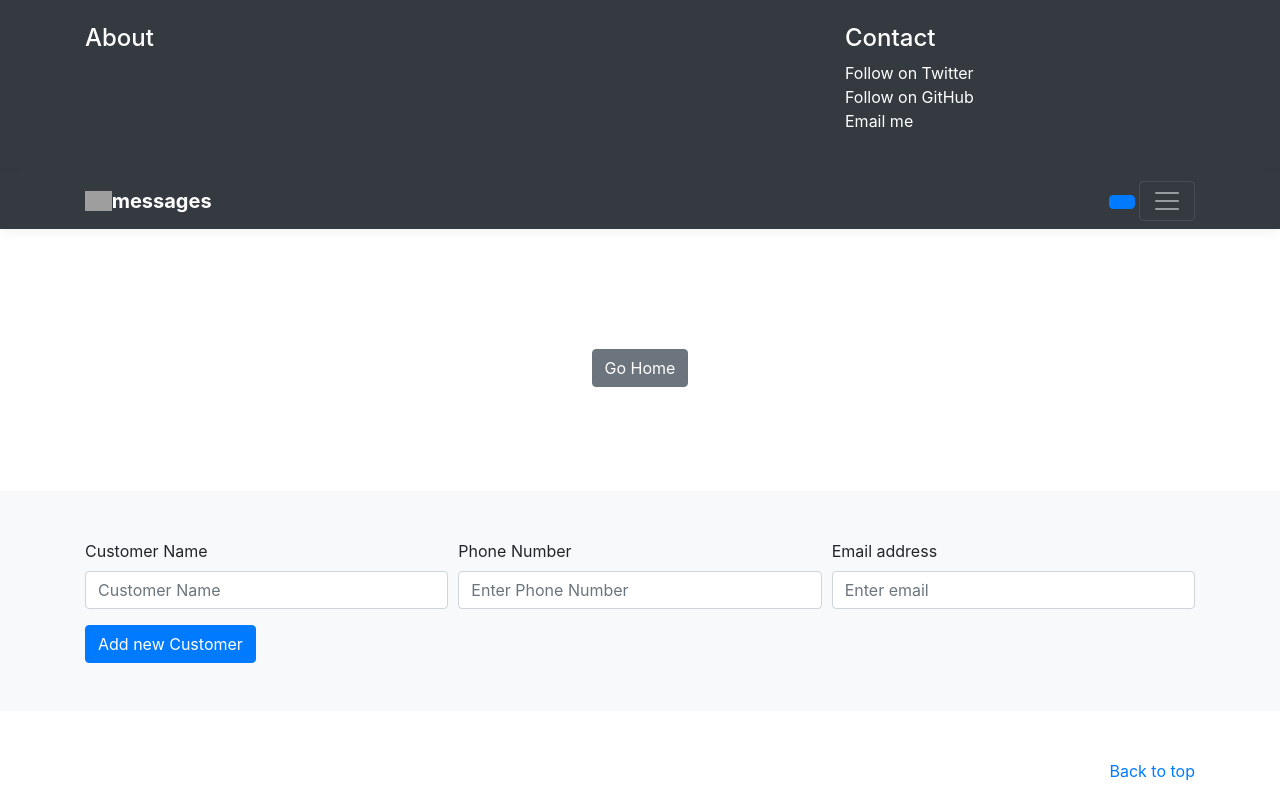
After one commit to cunhasb/sms-messages, a Flask app: template templates/newCustomer.html in a window 1280 px wide, after a click that opens the changed part. The commit adds this page. Run offline with Flask 2, Linux system fonts and the light colour scheme; the template is opened without the code that fills it, so the values that code supplies are empty; some libraries are stand-ins or nearby versions; grey boxes are pictures that could not be loaded.

```diff
--- a/app.py
+++ b/app.py
@@ -1,7 +1,10 @@
 from flask import Flask, render_template, request, redirect, url_for, flash, jsonify
 from flask_security import Security, login_required, SQLAlchemySessionUserDatastore, current_user
+from flask_security.forms import RegisterForm
 from flask_mail import Mail
 from celery import Celery
+from wtforms import StringField
+from wtforms.validators import InputRequired
 from werkzeug.contrib.fixers import ProxyFix
 from sqlalchemy.orm import sessionmaker
 from db.database import db_session, init_db
@@ -14,7 +17,7 @@ app = Flask(__name__)
 app.config['DEBUG'] = True
 app.config['SECRET_KEY'] = 'super_secret_key'
 app.config['SECURITY_PASSWORD_SALT'] = 'super_secret_password_salt'
-app.config['SECURITY_REGISTRABLE'] = True
+app.config['SECURITY_REGISTERABLE'] = True
 app.config['SECURITY_TRACKABLE'] = True
 app.config['SECURITY_SEND_REGISTER_EMAIL'] = False
 # app.config['MAIL_SERVER'] = 'smtp.gmail.com.'
@@ -24,8 +27,18 @@ app.config['SECURITY_SEND_REGISTER_EMAIL'] = False
 # app.config['MAIL_PASSWORD'] = 'password'
 
 # Setup Flask-Security
+
+
+class ExtendedRegisterForm(RegisterForm):
+    username = StringField(
+        "Username",  [InputRequired("Please enter your username.")])
+    phone = StringField(
+        "Phone Number",  [InputRequired("Please enter your phone number.")])
+
+
 user_datastore = SQLAlchemySessionUserDatastore(db_session, User, Role)
-security = Security(app, user_datastore)
+security = Security(app, user_datastore,
+                    register_form=ExtendedRegisterForm)
 current_user
 # pdb.set_trace()
 # mail = Mail(app)
@@ -37,19 +50,7 @@ current_user
 def create_user():
     init_db()
 
-    # user_datastore.create_user(
-    #     email='yetanotherUser@gmail.com', password='password', phone='1733934673309', username='yetanothercompanyname')
-    # db_session.commit()
-    # customer = User_Customer(
-    #     name='Peter3', email='peter3@gmail.com', phone='444556667', user_id=4)
-    # db_session.add(customer)
-    # db_session.commit()
-    #
-    # message = Message(message_uuid="kd447474Fkdkjdkjhdjd89jkljoihjrrk90909948484dj0fdf9d0fd9f0",
-    #                   user_id=4, user_customer_id=11)
-    #
-    # db_session.add(message)
-    # db_session.commit()
+
 # pdb.set_trace()
 # Views
 # API's Endpoints (GET request only)
@@ -77,6 +78,12 @@ def create_user():
 
 
 @app.route('/')
+# @login_required
+def home():
+    # this is the landing page
+    return render_template('home.html', current_user=current_user)
+
+
 @app.route('/users/JSON/')
 # @login_required
 def usersJSON():
@@ -85,7 +92,7 @@ def usersJSON():
 
 
 @app.route('/user/<int:user_id>/customers/JSON/')
-# @login_required
+@login_required
 def userCustomersJSON(user_id):
     # pdb.set_trace()
     user = db_session.query(User).filter_by(id=user_id)
@@ -101,5 +108,42 @@ def messagesJSON():
     return jsonify(Message=[i.serialize for i in messages])
 
 
+@app.route('/user/customer/new', methods=['GET', 'POST'])
+@login_required
+def newCustomer():
+    # This page will be for creating a new Customer
+    if request.method == 'POST':
+        # user = db_session.query(
+        #     User).filter_by(id=current_user.id).one()
+        newCustomer = User_Customer(
+            name=request.form['name'], email=request.form['email'], phone=request.form['phone'], user_id=current_user.id)
+        db_session.add(newCustomer)
+        db_session.commit()
+        flash('%s was sucessfully added!' % request.form['name'])
+        return redirect(url_for('newCustomer', current_user=current_user))
+    else:
+        # pdb.set_trace()
+        return render_template('newCustomer.html', current_user=current_user)
+
+
+@app.route('/user/message/new', methods=['GET', 'POST'])
+@login_required
+def newMessage():
+    # This page will be for creating a new Customer
+    if request.method == 'POST':
+        # user = db_session.query(
+        #     User).filter_by(id=current_user.id).one()
+        message_uui_id = 'api call response'
+        newMessage = User_Customer(
+            user_id=current_user.id, customer_id=request.form['customer_id'], message_uui_id=message_uui_id, message=request.form['message'])
+        db_session.add(newCustomer)
+        db_session.commit()
+        flash('The message was sucessfully created!')
+        return redirect(url_for('newMessage', current_user=current_user))
+    else:
+        # pdb.set_trace()
+        return render_template('newMessage.html', current_user=current_user)
+
+
 if __name__ == '__main__':
     app.run("", port=3000)
--- a/db/models.py
+++ b/db/models.py
@@ -33,6 +33,7 @@ class User(Base, UserMixin):
     auth_id = Column(String(255))
     last_login_at = Column(DateTime())
     current_login_at = Column(DateTime())
+    current_login_ip = Column(String(100))
     last_login_ip = Column(String(100))
     current_login_at = Column(String(100))
     login_count = Column(Integer())
@@ -81,6 +82,7 @@ class Message(Base):
     __tablename__ = 'message'
     id = Column(Integer(), primary_key=True)
     message_uuid = Column(String(255), unique=True)
+    message = Column(String())
     user_id = Column(Integer, ForeignKey('user.id', ondelete='CASCADE'))
     user_customer_id = Column(
         Integer, ForeignKey('user_customer.id', ondelete='CASCADE'))
--- a/static/index.css
+++ b/static/index.css
@@ -0,0 +1,39 @@
+:root {
+  --jumbotron-padding-y: 3rem;
+}
+
+.jumbotron {
+  padding-top: var(--jumbotron-padding-y);
+  padding-bottom: var(--jumbotron-padding-y);
+  margin-bottom: 0;
+  background-color: #fff;
+}
+@media (min-width: 768px) {
+  .jumbotron {
+    padding-top: calc(var(--jumbotron-padding-y) * 2);
+    padding-bottom: calc(var(--jumbotron-padding-y) * 2);
+  }
+}
+
+.jumbotron p:last-child {
+  margin-bottom: 0;
+}
+
+.jumbotron-heading {
+  font-weight: 300;
+}
+
+.jumbotron .container {
+  max-width: 40rem;
+}
+
+footer {
+  padding-top: 3rem;
+  padding-bottom: 3rem;
+}
+
+footer p {
+  margin-bottom: .25rem;
+}
+
+.box-shadow { box-shadow: 0 .25rem .75rem rgba(0, 0, 0, .05); }
--- a/templates/base.html
+++ b/templates/base.html
@@ -0,0 +1,96 @@
+<!doctype html>
+<html lang="en">
+  <head>
+    <meta charset="utf-8">
+    <meta name="viewport" content="width=device-width, initial-scale=1, shrink-to-fit=no">
+    <meta name="description" content="">
+    <meta name="author" content="">
+    <link rel="icon" href="https://encrypted-tbn0.gstatic.com/images?q=tbn:ANd9GcSRMznIY_0EKK8ZKVjIO0gTV3-13Ap7qrlDQlwgwIVRUNmoccXQ0g">
+
+    <title>SMS Messeger</title>
+
+    <!-- Bootstrap core CSS -->
+    <link rel="stylesheet" href="https://maxcdn.bootstrapcdn.com/bootstrap/4.0.0/css/bootstrap.min.css" integrity="sha384-Gn5384xqQ1aoWXA+058RXPxPg6fy4IWvTNh0E263XmFcJlSAwiGgFAW/dAiS6JXm" crossorigin="anonymous">
+
+
+    <!-- Custom styles for this template -->
+    <link href="/static/index.css" rel="stylesheet">
+  </head>
+
+  <body>
+
+    <header>
+      <div class="collapse bg-dark" id="navbarHeader">
+        <div class="container">
+          <div class="row">
+            <div class="col-sm-8 col-md-7 py-4">
+              <h4 class="text-white">About</h4>
+              <p class="text-muted"></p>
+            </div>
+            <div class="col-sm-4 offset-md-1 py-4">
+              <h4 class="text-white">Contact</h4>
+              <ul class="list-unstyled">
+                <li><a href="https://twitter.com/cunhasb" class="text-white" target="_top">Follow on Twitter</a></li>
+                <li><a href="https://github.com/cunhasb" class="text-white" target"_top">Follow on GitHub</a></li>
+                <li><a href="mailto:Fabiano%20Cunha%3cfabianocunhadev@gmail.com%3e?Subject=Hello%20from%20Restaurants%20Menu" target="_top" class="text-white">Email me</a></li>
+              </ul>
+            </div>
+          </div>
+        </div>
+      </div>
+      <div class="navbar navbar-dark bg-dark box-shadow">
+
+        <div class="container d-flex justify-content-between">
+          <a href="/sms" class="navbar-brand d-flex align-items-center">
+            <img src="https://lh3.googleusercontent.com/09-O3SO0jA16SJlgIKEUxko5GAtvUJDbn88ROSmaFLS8qiGu5F9u65d8wSYFkintPzMBGA=s114" witdh='20' height='20'/>
+            <strong>messages</strong>
+          </a>
+          <div>
+              {% if current_user.is_authenticated%}
+                <a class="btn btn-primary" href="{{ url_for_security('logout') }}{% if 'next' in request.args %}?next={{ request.args.next|urlencode }}{% endif %}">{{ _('Logout') }}</a>
+              {%else%}
+                <a class="btn btn-primary" href="{{ url_for_security('login') }}{% if 'next' in request.args %}?next={{ request.args.next|urlencode }}{% endif %}">{{ _('Login') }}</a>
+
+            {%endif%}
+          <button class="navbar-toggler" type="button" data-toggle="collapse" data-target="#navbarHeader" aria-controls="navbarHeader" aria-expanded="false" aria-label="Toggle navigation">
+            <span class="navbar-toggler-icon"></span>
+          </button>
+        </div>
+      </div>
+    </header>
+
+    <main role="main">
+
+      <section class="jumbotron text-center">
+
+          <p class="lead text-muted"></p>
+          <p>
+
+            <a href="/" class="btn btn-secondary my-2">Go Home</a>
+          </p>
+      </section>
+
+      <div class="album py-5 bg-light">
+        <div class="container">
+            {% block container %}{% endblock %}
+        </div>
+      </div>
+
+    </main>
+
+    <footer class="text-muted">
+      <div class="container">
+        <p class="float-right">
+          <a href="#">Back to top</a>
+        </p>
+    </footer>
+
+    <!-- Bootstrap core JavaScript
+    ================================================== -->
+    <!-- Placed at the end of the document so the pages load faster -->
+    <script src="https://code.jquery.com/jquery-3.2.1.slim.min.js" integrity="sha384-KJ3o2DKtIkvYIK3UENzmM7KCkRr/rE9/Qpg6aAZGJwFDMVNA/GpGFF93hXpG5KkN" crossorigin="anonymous"></script>
+<script src="https://cdnjs.cloudflare.com/ajax/libs/popper.js/1.12.9/umd/popper.min.js" integrity="sha384-ApNbgh9B+Y1QKtv3Rn7W3mgPxhU9K/ScQsAP7hUibX39j7fakFPskvXusvfa0b4Q" crossorigin="anonymous"></script>
+<script src="https://maxcdn.bootstrapcdn.com/bootstrap/4.0.0/js/bootstrap.min.js" integrity="sha384-JZR6Spejh4U02d8jOt6vLEHfe/JQGiRRSQQxSfFWpi1MquVdAyjUar5+76PVCmYl" crossorigin="anonymous"></script>
+
+  </body>
+</html>
--- /dev/null
+++ b/templates/newCustomer.html
@@ -0,0 +1,56 @@
+{%extends 'base.html'%}
+{%block container%}
+{% with messages = get_flashed_messages()%}
+{%if messages%}
+<ul>
+  {% for message in messages %}
+    <li><strong>{{message}}</strong></li>
+    {%endfor%}
+  </ul>
+  {%endif%}
+  {%endwith%}
+<form class="needs-validation" action='{{url_for('newCustomer',current_user=current_user)}}' method='POST'>
+  <div class="form-row">
+    <div class="col-md-4 mb-3">
+      <label for="newCustomer">Customer Name</label>
+      <input name='name' type="text" class="form-control" id="customerName" placeholder="Customer Name" required>
+    </div><div class="col-md-4 mb-3">
+    <label for="phone">Phone Number</label>
+  <input type="tel" class="form-control" id="customerTel" name='phone' aria-describedby="telHelp" placeholder="Enter Phone Number" required></div>
+      <div class="col-md-4 mb-3">
+      <label for="email">Email address</label>
+    <input type="email" class="form-control" id="customerEmail" name='email' aria-describedby="emailHelp" placeholder="Enter email">
+
+    </div>
+  </div>
+   <button class="btn btn-primary" type="submit">Add new Customer</button>
+</form>
+<script>
+// Example starter JavaScript for disabling form submissions if there are invalid fields
+(() => {
+  "use strict";
+  window.addEventListener(
+    "load",
+    function() {
+      // Fetch all the forms we want to apply custom Bootstrap validation styles to
+      const forms = document.getElementsByClassName("needs-validation");
+      // Loop over them and prevent submission
+      Array.prototype.filter.call(forms, form => {
+        form.addEventListener(
+          "submit",
+          event => {
+            if (form.checkValidity() === false) {
+              event.preventDefault();
+              event.stopPropagation();
+            }
+            form.classList.add("was-validated");
+          },
+          false
+        );
+      });
+    },
+    false
+  );
+})();
+</script>
+{% endblock %}
--- a/templates/security/register_user.html
+++ b/templates/security/register_user.html
@@ -7,6 +7,8 @@
 <form action="{{ url_for_security('register') }}" method="POST" name="register_user_form">
   <div class="container-fluid" align='right'>
         {{ register_user_form.hidden_tag() }}
+        {{ render_field_with_errors(register_user_form.username,size=30) }}
+        {{ render_field_with_errors(register_user_form.phone,size=30) }}
         {{ render_field_with_errors(register_user_form.email,size=30) }}
         {{ render_field_with_errors(register_user_form.password,size=30) }}
         {% if register_user_form.password_confirm %}
```
Also changed, not shown: static/signin.css (+53 -0 lines), templates/base2.html (added, +28 -0 lines), templates/home.html (added, +56 -0 lines), templates/newMessage.html (added, +56 -0 lines).
